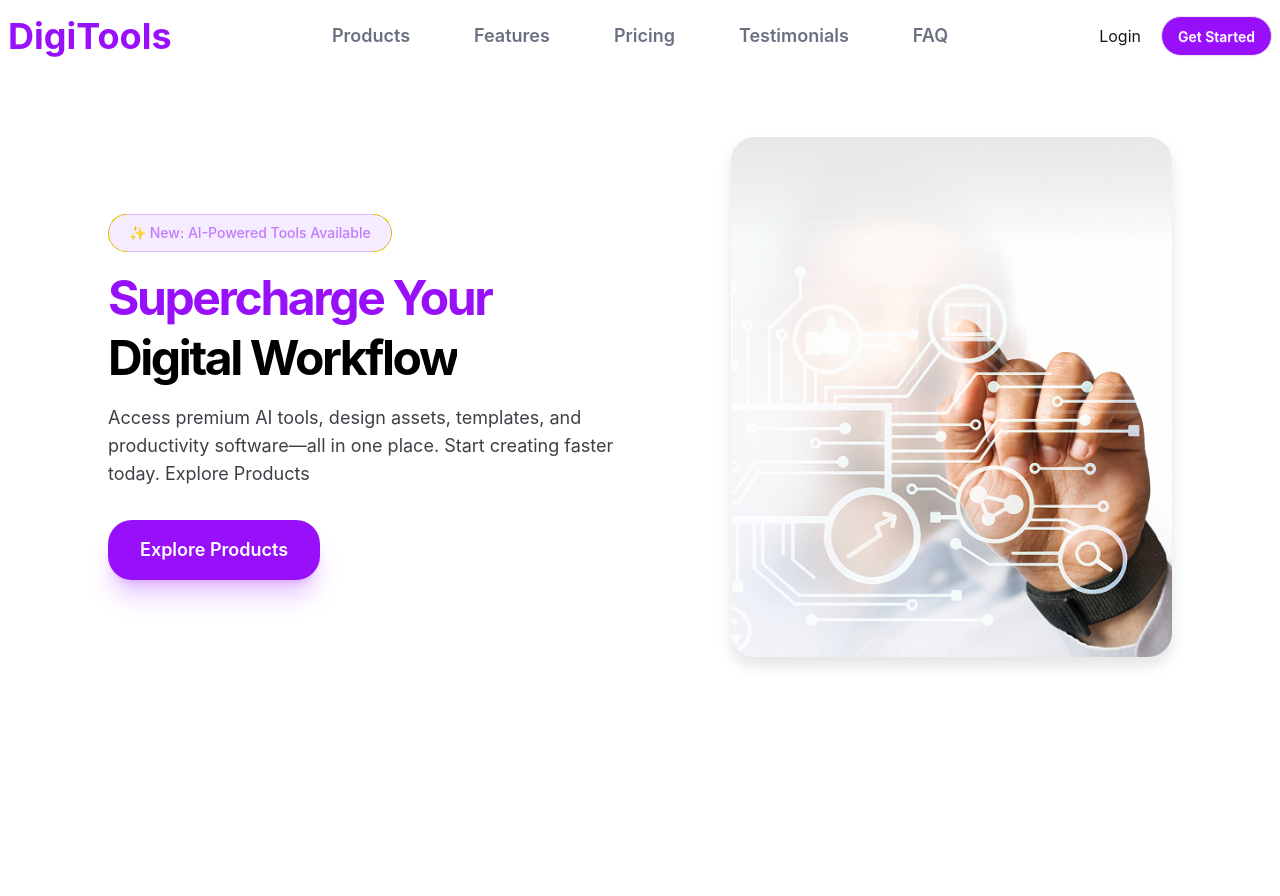
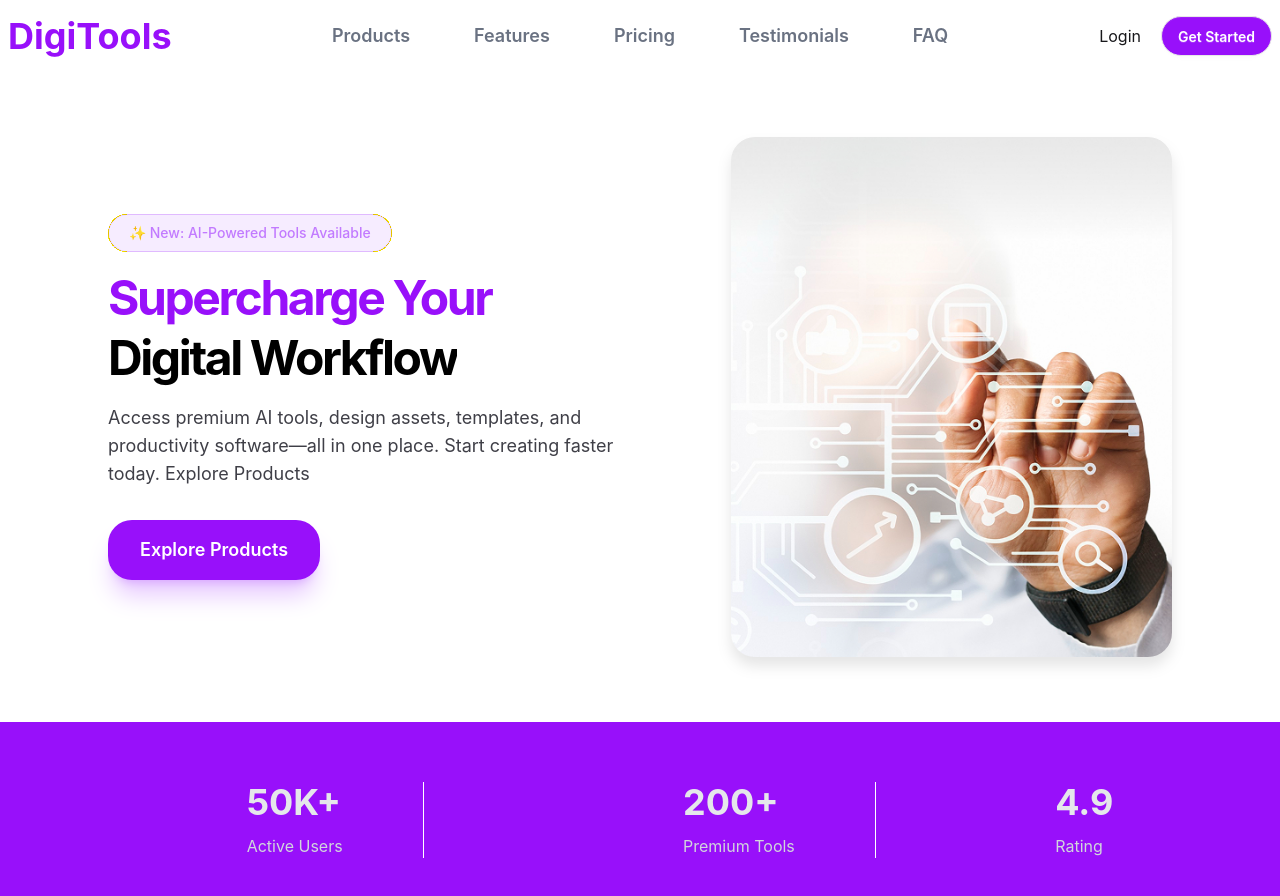
Before and after one commit to wadud115/b-13-assignment-6, a React (Vite) app: page / in a window 1280 px wide. Shown: the top 896 px of the page. Before the commit the page ends 800 px from the top, so only its background shows below. Built offline with nearby package versions, Linux system fonts and the light colour scheme.

Commit message:
rating and user section add

```diff
--- a/src/App.jsx
+++ b/src/App.jsx
@@ -1,5 +1,6 @@
 
 import './App.css'
+import About from './component/About'
 import Banner from './component/Banner'
 import NavBar from './component/NavBar'
 
@@ -11,6 +12,7 @@ function App() {
 
     <NavBar></NavBar>
     <Banner></Banner>
+    <About></About>
 
     </>
   )
--- /dev/null
+++ b/src/component/About.jsx
@@ -0,0 +1,37 @@
+import React from 'react';
+
+const About = () => {
+    return (
+        <div className='bg-purple-600 '>
+
+
+      <div className='w-10/12 mx-auto flex justify-between gap-10 p-15'>
+
+                <div className='border-r px-20 border-white space-y-3'>
+                    <h2 className='text-gray-200 font-bold text-4xl'>50K+</h2>
+                    <p className='text-gray-300'> Active Users</p>
+
+                </div>
+
+                <div className='border-r px-20 border-white space-y-3'>
+                    <h2 className='text-gray-200 font-bold text-4xl'>200+</h2>
+                    <p className='text-gray-300'>Premium Tools</p>
+
+                </div>
+
+                <div className='space-y-3'>
+                    <h2 className='text-gray-200 font-bold text-4xl'>4.9</h2>
+                    <p className='text-gray-300'> Rating</p>
+
+                </div>
+</div>
+
+
+
+
+
+        </div>
+    );
+};
+
+export default About;
```
